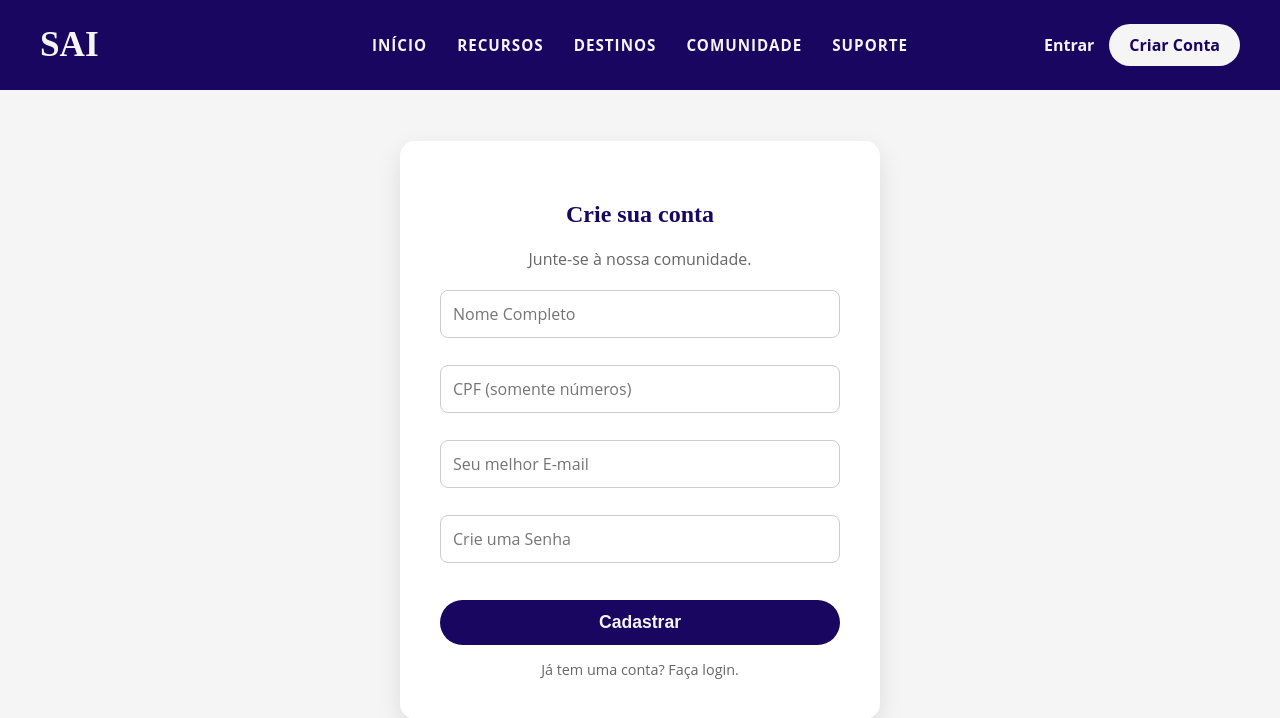
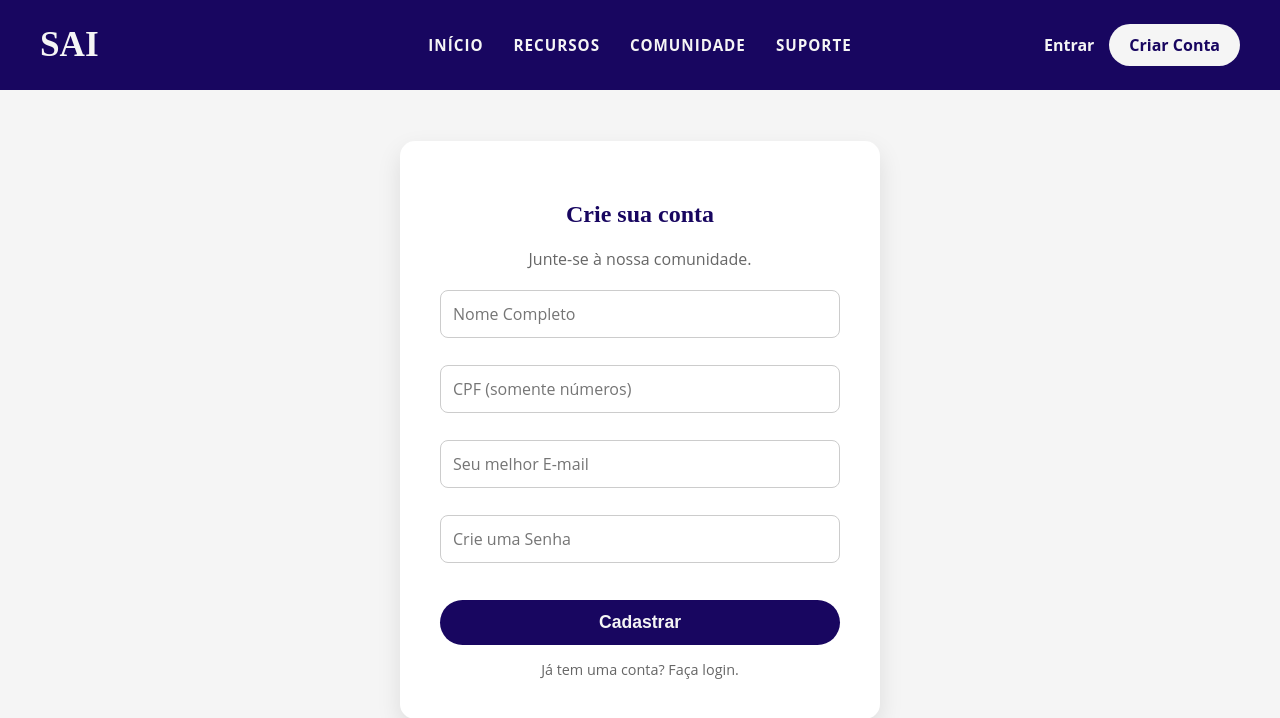
Before and after one commit to IsabelaAmoriim/sistema-apoio-intercambistas, a Flask app: page /cadastro in a window 1280 px wide. Shown: the top 718 px of the page. Run offline with Flask 3, Linux system fonts and the light colour scheme.

Commit message:
Remove tópico destinos e atualiza arquivos do projeto

```diff
--- a/app.py
+++ b/app.py
@@ -109,12 +109,6 @@ def checklist():
 def forum():
     return render_template("forum.html")
 
-@app.route('/destinos')
-def paises():
-
-    return render_template('paises.html')
-    return render_template('paises.html', paises=paises_do_banco)
-
 @app.route('/admin')
 def admin_dashboard():
     return render_template('admin_dashboard.html')
--- a/templates/cadastro.html
+++ b/templates/cadastro.html
@@ -21,7 +21,6 @@
                 <ul>
                     <li><a href="{{ url_for('home') }}">Início</a></li>
                     <li><a href="{{ url_for('home') }}#recursos">Recursos</a></li>
-                    <li><a href="{{ url_for('paises') }}">Destinos</a></li>
                     <li><a href="{{ url_for('home') }}#comunidade">Comunidade</a></li>
                     <li><a href="{{ url_for('home') }}#suporte">Suporte</a></li>
                 </ul>
--- a/templates/index.html
+++ b/templates/index.html
@@ -17,7 +17,6 @@
             <ul>
                 <li><a href="{{ url_for('home') }}">Início</a></li>
                 <li><a href="#recursos">Recursos</a></li>
-                <li><a href="{{ url_for('paises') }}">Destinos</a></li>
                 <li><a href="#comunidade">Comunidade</a></li>
                 <li><a href="#suporte">Suporte</a></li>
             </ul>
--- a/templates/login.html
+++ b/templates/login.html
@@ -20,7 +20,6 @@
                 <ul>
                     <li><a href="{{ url_for('home') }}">Início</a></li>
                     <li><a href="{{ url_for('home') }}#recursos">Recursos</a></li>
-                    <li><a href="{{ url_for('paises') }}">Destinos</a></li>
                     <li><a href="{{ url_for('home') }}#comunidade">Comunidade</a></li>
                     <li><a href="{{ url_for('home') }}#suporte">Suporte</a></li>
                 </ul>
```
